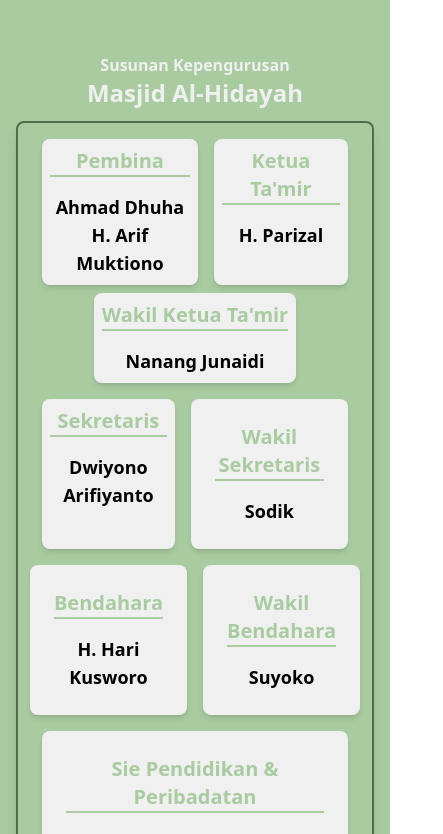
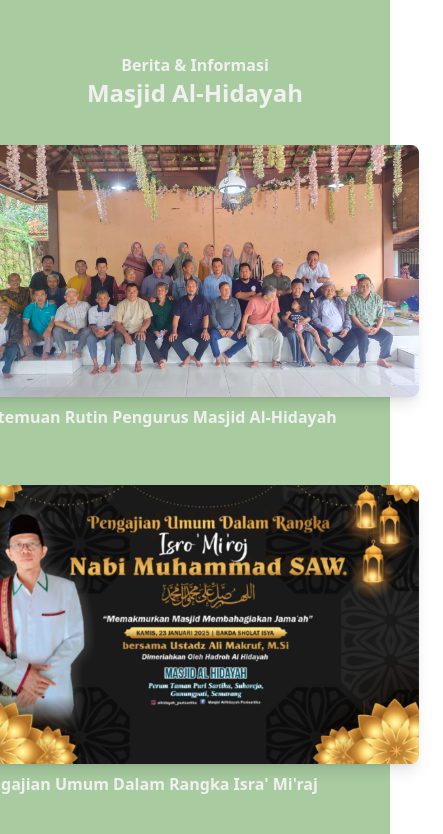
Before and after one commit to raaflahar/masjid-al-hidayah-puri, a React (Vite) app: page / in a window 390 px wide. Shown: the part 1980-2814 px from the top of the page, 443 px wide, since content can reach past the window. Built offline with nearby package versions, Linux system fonts and the light colour scheme; no server answers.

Commit message:
Update content

```diff
--- a/src/components/Navbar/Navbar.jsx
+++ b/src/components/Navbar/Navbar.jsx
@@ -76,7 +76,10 @@ export default function Navbar(){
                     </div>
                     <div name="menu-bar" className="px-4 sm:flex hidden">
                         <a href="#about" className="website-menu">
-                            Visi Misi
+                            Tentang Kami
+                        </a>
+                        <a href="#news" className="website-menu">
+                            Berita
                         </a>
                         <a href="#profile" className="website-menu">
                             Susunan Pengurus
@@ -109,7 +112,12 @@ export default function Navbar(){
                         <ul className="flex flex-col items-center py-4">
                             <li className="py-2">
                                 <a href="#about" className="text-black hover:text-secondary">
-                                    Visi Misi
+                                    Tentang Kami
+                                </a>
+                            </li>
+                            <li className="py-2">
+                                <a href="#news" className="text-black hover:text-secondary">
+                                    Berita
                                 </a>
                             </li>
                             <li className="py-2">
--- a/src/main.jsx
+++ b/src/main.jsx
@@ -7,12 +7,14 @@ import Navbar from './components/Navbar/Navbar'
 import Profile from './pages/Profile/Profile'
 import Contact from './pages/Contact/Contact'
 import Footer from './components/Footer/Footer'
+import News from './pages/News/News'
 
 createRoot(document.getElementById('root')).render(
   <StrictMode>
     <Navbar/>
     <Hero/>
     <About/>
+    <News/>
     <Profile/>
     <Contact/>
     <Footer/>
--- a/src/pages/About/About.jsx
+++ b/src/pages/About/About.jsx
@@ -44,7 +44,7 @@ import { useState, useEffect } from 'react';
                                 <div className='text-center'>
                                     <ol className='font-semibold text-lg text-white text-start sm:text-center sm:text-xl'>
                                         <li className='py-1'>Menjadikan masjid sebagai pusat ibadah yang aman, nyaman, dan dirindukan masyarakat</li>
-                                        <li className='py-1'>Menerapkan pengelolaan masjid yang modern, berkompeten, serta berawasan lingkungan</li>
+                                        <li className='py-1'>Menerapkan pengelolaan masjid yang modern, berkompeten, serta berwawasan lingkungan</li>
                                         <li className='py-1'>Meningkatkan kesejahteraan masyarakat melalui fungsi sosial masjid sebagai solusi permasalahan umat</li>
                                     </ol>
                                 </div>
--- /dev/null
+++ b/src/pages/News/News.jsx
@@ -0,0 +1,30 @@
+export default function News(){
+    return (
+        <section id="news" className="bg-primary py-32">
+            <div className="flex flex-wrap justify-center items-center">
+                <div id="title" className="w-full px-4">
+                    <div className="max-w-xl mx-auto text-center items-center pb-3">
+                        <h4 className="font-semibold text-md text-white sm:text-xl">Berita & Informasi</h4>
+                        <h2 className="font-bold text-2xl text-white sm:text-3xl">Masjid Al-Hidayah</h2>
+                    </div>
+                </div>
+                <div id="content" className="flex flex-wrap">
+                    <div id="berita" className="p-6">
+                        <img
+                        src="src\img\berita-satu.jpg"
+                        alt="Pertemuan Rutin Pengurus Masjid"
+                        className="w-[700px] max-w-md rounded-lg shadow-lg transition-transform duration-300 ease-in-out hover:scale-105 sm:max-w-2xl"/>
+                        <h1 className="font-semibold text-white text-md py-2 sm:text-xl">Pertemuan Rutin Pengurus Masjid Al-Hidayah</h1>
+                    </div>
+                    <div id="berita" className="p-6">
+                        <img
+                        src="src\img\pamflet.png"
+                        alt="Acara Masjid"
+                        className="w-[700px] max-w-md rounded-lg shadow-lg transition-transform duration-300 ease-in-out hover:scale-105 sm:max-w-2xl"/>
+                        <h1 className="font-semibold text-white text-md py-2 sm:text-xl">Pengajian Umum Dalam Rangka Isra' Mi'raj</h1>
+                    </div>
+                </div>
+            </div>
+        </section>
+    )
+}
```
Also changed, not shown: src/pages/Contact/Contact.jsx (+9 -9 lines), src/img/berita-satu.jpg (added), src/img/pamflet.png (added).
